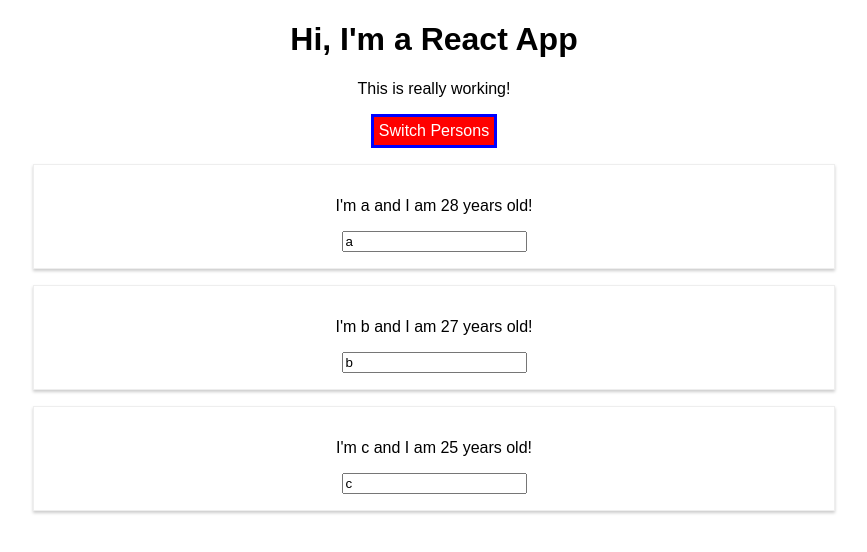
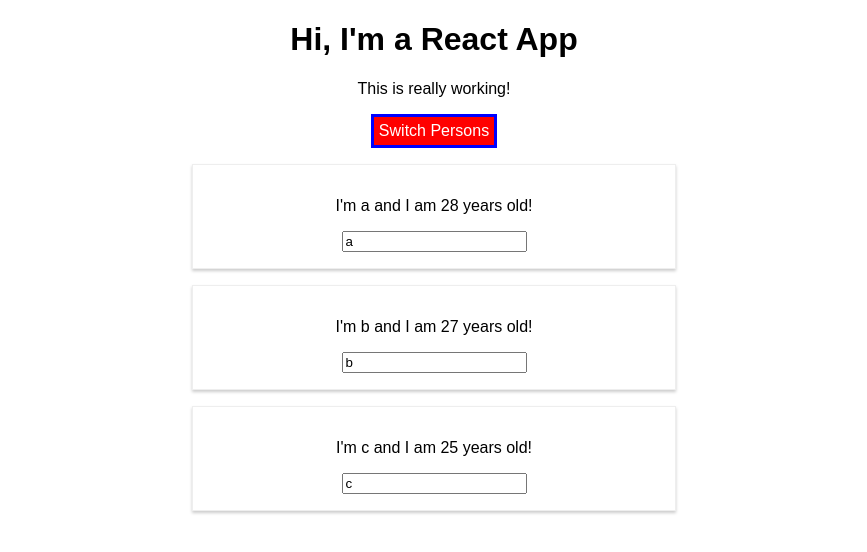
Before and after one commit to cchiragJain/React-JS-3-4-5-6-7, a React (Create React App) app: page / in a window 1280 px wide. Both pictures are taken after a click on the button "Switch Persons". Shown: the top 552 px of the page, without its empty margins (206-1073 px from the left). Built offline with nearby package versions, Linux system fonts and the light colour scheme.

Commit message:
section-5 using radium

```diff
--- a/src/App.js
+++ b/src/App.js
@@ -1,7 +1,7 @@
 import React, { Component } from 'react';
 import './App.css';
 import Person from './Person/Person';
-import Radium from 'radium';
+import Radium, { StyleRoot } from 'radium';
 
 class App extends Component {
   state = {
@@ -49,6 +49,11 @@
       font: 'inherit',
       cursor: 'pointer',
       transition: '1s ease',
+      // USING RADIUM WE CAN ADD STYLING such as pseudo selectors hover in inline styles
+      ':hover': {
+        backgroundColor: 'lightgreen',
+        color: 'black',
+      },
     };
 
     let persons = null;
@@ -72,10 +77,14 @@
       // SETTING STYLES DYNAMICALLY
       buttonStyle.backgroundColor = 'red';
       buttonStyle.transition = '1s ease';
+      buttonStyle[':hover'] = {
+        backgroundColor: 'salmon',
+        color: 'black',
+      };
     }
 
     // let classes = ['red', 'bold'].join(' '); // 'red bold' like a classlist
-
+    // SETTING CLASSES DYNAMICALLY
     const classes = [];
 
     if (this.state.persons.length <= 2) {
@@ -86,6 +95,7 @@
     }
 
     return (
+      <StyleRoot>
         <div className="App">
           <h1>Hi, I'm a React App</h1>
           <p className={classes.join(' ')}>This is really working!</p>
@@ -94,8 +104,9 @@
           </button>
           {persons}
         </div>
+      </StyleRoot>
     );
   }
 }
 
-export default App;
+export default Radium(App);
--- a/src/Person/Person.css
+++ b/src/Person/Person.css
@@ -6,3 +6,9 @@
   padding: 16px;
   text-align: center;
 }
+
+/* @media (min-width:500px){
+	.Person{
+		width: 450px;
+	}
+} */
--- a/src/Person/Person.js
+++ b/src/Person/Person.js
@@ -1,9 +1,17 @@
 import React from 'react';
 import './Person.css';
+import Radium from 'radium';
 
 const person = props => {
+  const style = {
+    // remeber to wrap the app component around a styleroot component
+    '@media ( min-width:500px)': {
+      width: '450px',
+    },
+  };
+
   return (
-    <div className="Person">
+    <div className="Person" style={style}>
       <p onClick={props.click}>
         I'm {props.name} and I am {props.age} years old!
       </p>
@@ -12,4 +20,4 @@
   );
 };
 
-export default person;
+export default Radium(person);
```
Also changed, not shown: 1 other file (tests, documents, lock files or other folders). Lines whose indentation alone changed are shown as unchanged.
